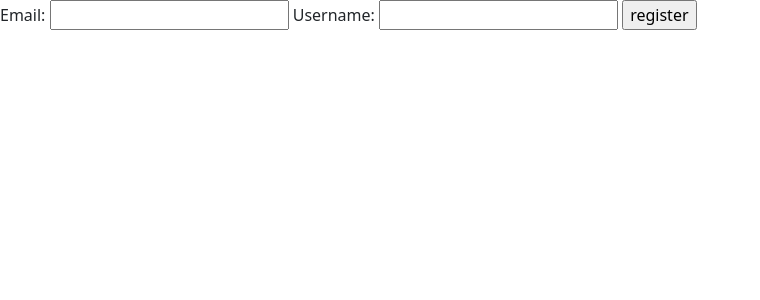
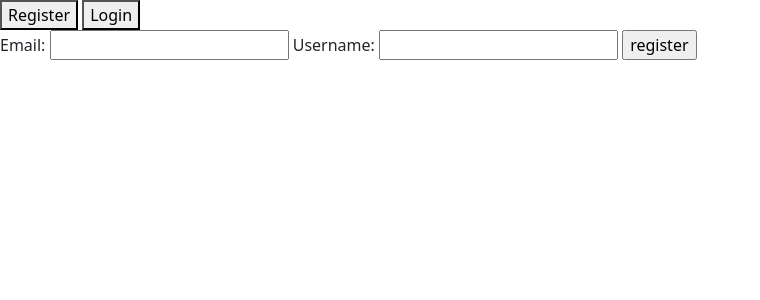
Before and after one commit to h3nry-m/HackOR2021, a Django app: page / in a window 1280 px wide. Shown: the top 300 px of the page, without its empty margins (0-760 px from the left). Run offline with Django 3.2, Linux system fonts and the light colour scheme.

Commit message:
new html

```diff
--- a/calorie_counter/templates/calorie_counter/index.html
+++ b/calorie_counter/templates/calorie_counter/index.html
@@ -11,6 +11,14 @@
     <title>Fitness Placeholder</title>
   </head>
   <body>
+    <nav>
+      <button>
+        Register
+      </button>
+      <button>
+        Login
+      </button>
+    </nav>
     <form method="POST">
     Email: <input type="email" name="email">
     Username: <input type="text" name="username">
@@ -19,6 +27,7 @@
 
 
 
+
     <script src="https://cdn.jsdelivr.net/npm/bootstrap@5.0.0-beta3/dist/js/bootstrap.bundle.min.js" integrity="sha384-JEW9xMcG8R+pH31jmWH6WWP0WintQrMb4s7ZOdauHnUtxwoG2vI5DkLtS3qm9Ekf" crossorigin="anonymous"></script>
 
   </body>
```
